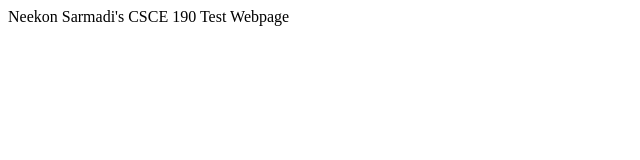
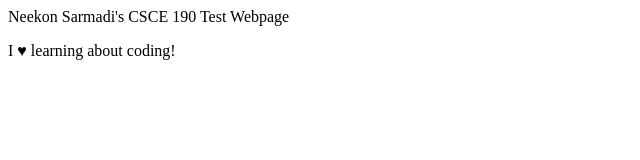
Before and after one commit to NSarmadi/NSarmadi.github.io, a plain HTML site: page index.html in a window 1280 px wide. Shown: the whole page, without its empty margins (0-640 px from the left). Drawn offline with Linux system fonts and the light colour scheme.

Commit message:
Add files via upload

```diff
--- a/index.html
+++ b/index.html
@@ -5,5 +5,7 @@
     </head>
     <body>
         <hl>Neekon Sarmadi's CSCE 190 Test Webpage</hl>
+
+        <p>I &hearts; learning about coding!</p>
     </body>
 </html>
```
